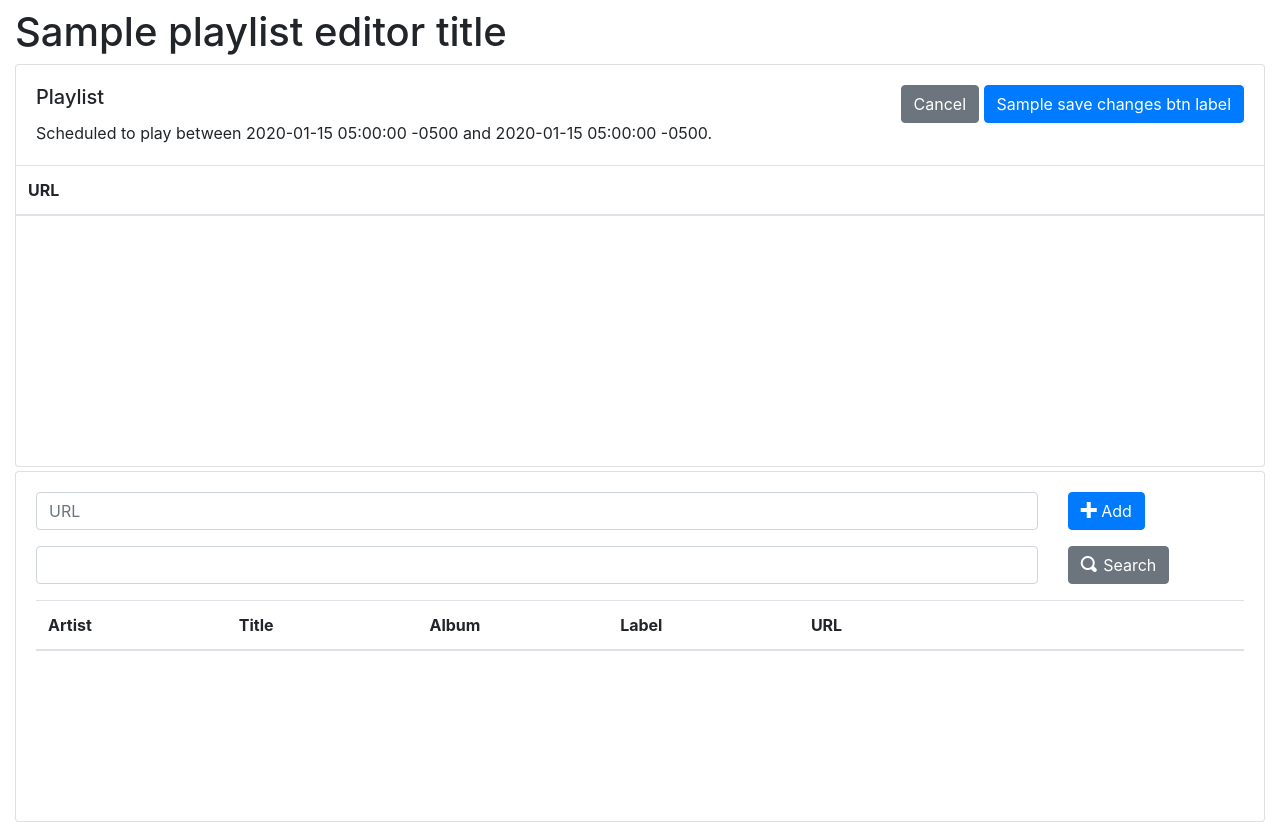
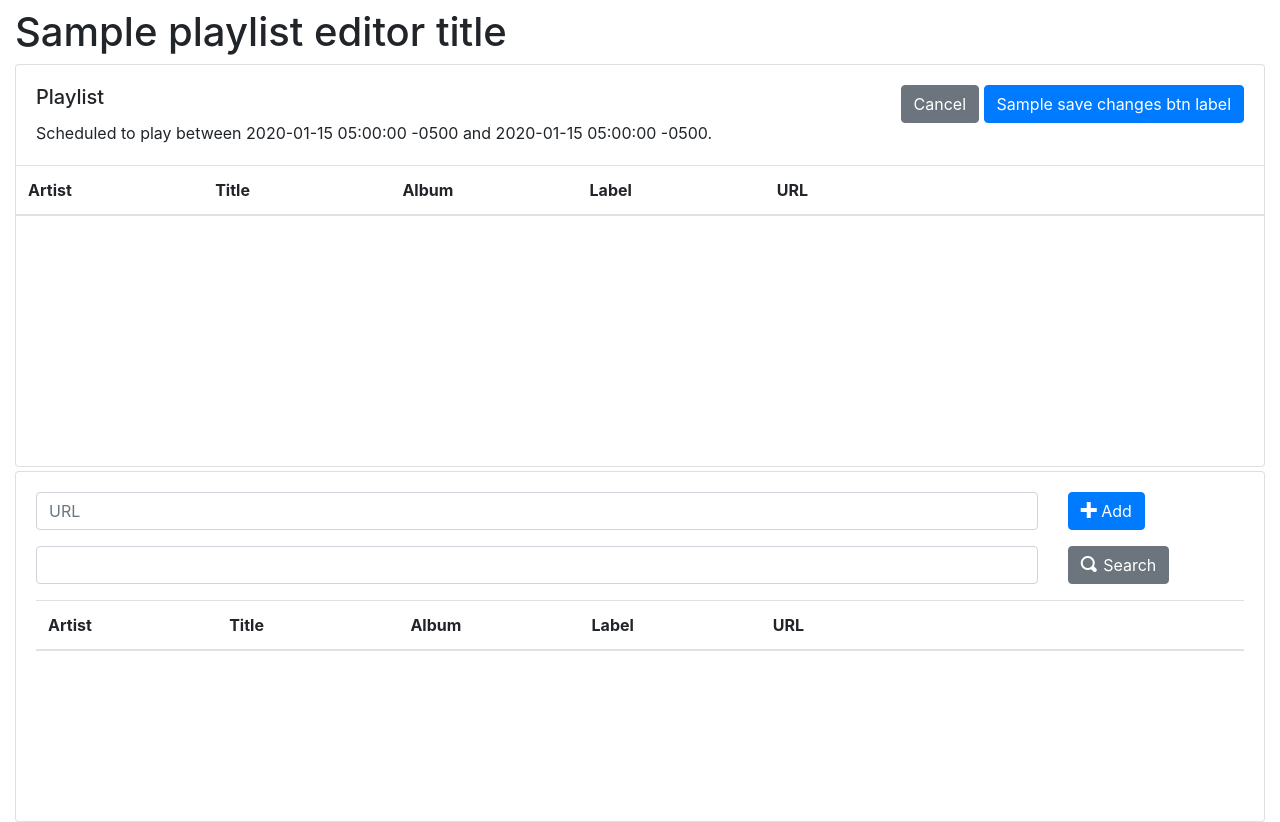
Before and after one commit to wuvt/pload, a Flask app: template pload/templates/edit_playlist.html in a window 1280 px wide. Shown: the part 56-878 px from the top of the page. Run offline with Flask 2, Linux system fonts and the light colour scheme; tables that the repository leaves empty hold one stand-in row (values such as "Sample post"); the template is opened without the code that fills it: values that come from a table or form of the project are taken from there, most other values are stand-ins (such as "Sample title", 1, 10 or a date in 2020); lists and menus that the app fills with data are empty; parts of the project's set-up code (start-up, migrations or seed data) failed here and were passed over; some libraries are stand-ins or nearby versions.

Commit message:
Display metadata in playlist editor

```diff
--- a/pload/static/css/playlist.css
+++ b/pload/static/css/playlist.css
@@ -19,6 +19,14 @@ tr.playlist-row.drag-over {
     box-shadow: 0 10px #007bff;
 }
 
+#playlist_card .table th:nth-child(1),
+#playlist_card .table td:nth-child(1),
+#playlist_card .table th:nth-child(2),
+#playlist_card .table td:nth-child(2),
+#playlist_card .table th:nth-child(3),
+#playlist_card .table td:nth-child(3),
+#playlist_card .table th:nth-child(4),
+#playlist_card .table td:nth-child(4),
 #search_container .table th:nth-child(1),
 #search_container .table td:nth-child(1),
 #search_container .table th:nth-child(2),
@@ -30,11 +38,15 @@ tr.playlist-row.drag-over {
     width: 15%;
 }
 
+#playlist_card .table th:nth-child(5),
+#playlist_card .table td:nth-child(5) {
 #search_container .table th:nth-child(5),
 #search_container .table td:nth-child(5) {
     width: 25%;
 }
 
+#playlist_card .table th:nth-child(6),
+#playlist_card .table td:nth-child(6) {
 #search_container .table th:nth-child(6),
 #search_container .table td:nth-child(6) {
     width: 10%;
--- a/pload/static/js/playlist_editor.js
+++ b/pload/static/js/playlist_editor.js
@@ -97,9 +97,35 @@ PlaylistEditor.prototype.dropPlaylistItem = function(ev) {
 };
 
 PlaylistEditor.prototype.loadPlaylist = function(existingTracks) {
-    for (var i = 0; i < existingTracks.length; i++) {
+    var inst = this;
+
+    for(let i = 0; i < existingTracks.length; i++) {
         this.playlist.push({
+            'track_id': existingTracks[i]['id'],
             'url': existingTracks[i]['url'],
+        });
+
+        // asynchronously load metadata for this track
+        let existingId = existingTracks[i]['id'];
+        $.ajax({
+            url: this.baseUrl + "/api/validate_track",
+            dataType: "json",
+            data: {
+                'url': existingTracks[i]['url'],
+            },
+            success: function(data) {
+                if(data['result'] == true) {
+                    // we need to walk through the entire playlist because the
+                    // order may have changed between the initial load and this
+                    // callback firing
+                    for(var j = 0; j < inst.playlist.length; j++) {
+                        if(inst.playlist[j]['track_id'] == existingId) {
+                            Object.assign(inst.playlist[j], data);
+                        }
+                    }
+                    inst.updatePlaylist();
+                }
+            },
         });
     }
 
@@ -108,12 +134,11 @@ PlaylistEditor.prototype.loadPlaylist = function(existingTracks) {
 
 PlaylistEditor.prototype.updatePlaylist = function() {
     $("table#playlist tbody tr").remove();
-    for (var i = 0; i < this.playlist.length; i++) {
+    for(var i = 0; i < this.playlist.length; i++) {
         var result = this.playlist[i];
-        $("table#playlist tbody").append(this.renderTrackRow({
-            'id': i,
-            'url': result['url'],
-        }, 'playlist'));
+        result['id'] = i;
+        $("table#playlist tbody").append(this.renderTrackRow(
+            result, 'playlist'));
     }
 };
 
@@ -122,7 +147,7 @@ PlaylistEditor.prototype.renderTrackRow = function(track, context) {
     var cols = [];
 
     if(context == 'playlist') {
-        cols.push('url');
+        cols.push('artist', 'title', 'album', 'label', 'url');
 
         row.addClass('playlist-row');
         row.attr('data-playlist-id', track['id']);
@@ -220,9 +245,7 @@ PlaylistEditor.prototype.addTrack = function(ev) {
         success: function(data) {
             if(data['result'] == true) {
                 $('input#url').val('');
-                newTrack['url'] = data['url'];
-
-                inst.playlist.push(newTrack);
+                inst.playlist.push(data);
                 inst.updatePlaylist();
             } else {
                 console.log("Track failed to validate");
@@ -260,7 +283,7 @@ PlaylistEditor.prototype.searchForTracks = function(ev) {
         },
         success: function(data) {
             $("table#search_results tbody tr").remove();
-            for (var i = 0; i < data['hits'].length; i++) {
+            for(var i = 0; i < data['hits'].length; i++) {
                 var result = data['hits'][i];
                 $("table#search_results tbody").append(inst.renderTrackRow(
                     result['_source'], 'search_results'));
--- a/pload/templates/playlist_editor.html
+++ b/pload/templates/playlist_editor.html
@@ -16,6 +16,10 @@
     <table class="table table-condensed mb-0">
         <thead>
             <tr>
+                <th>Artist</th>
+                <th>Title</th>
+                <th>Album</th>
+                <th>Label</th>
                 <th>URL</th>
                 <th></th>
             </tr>
```
